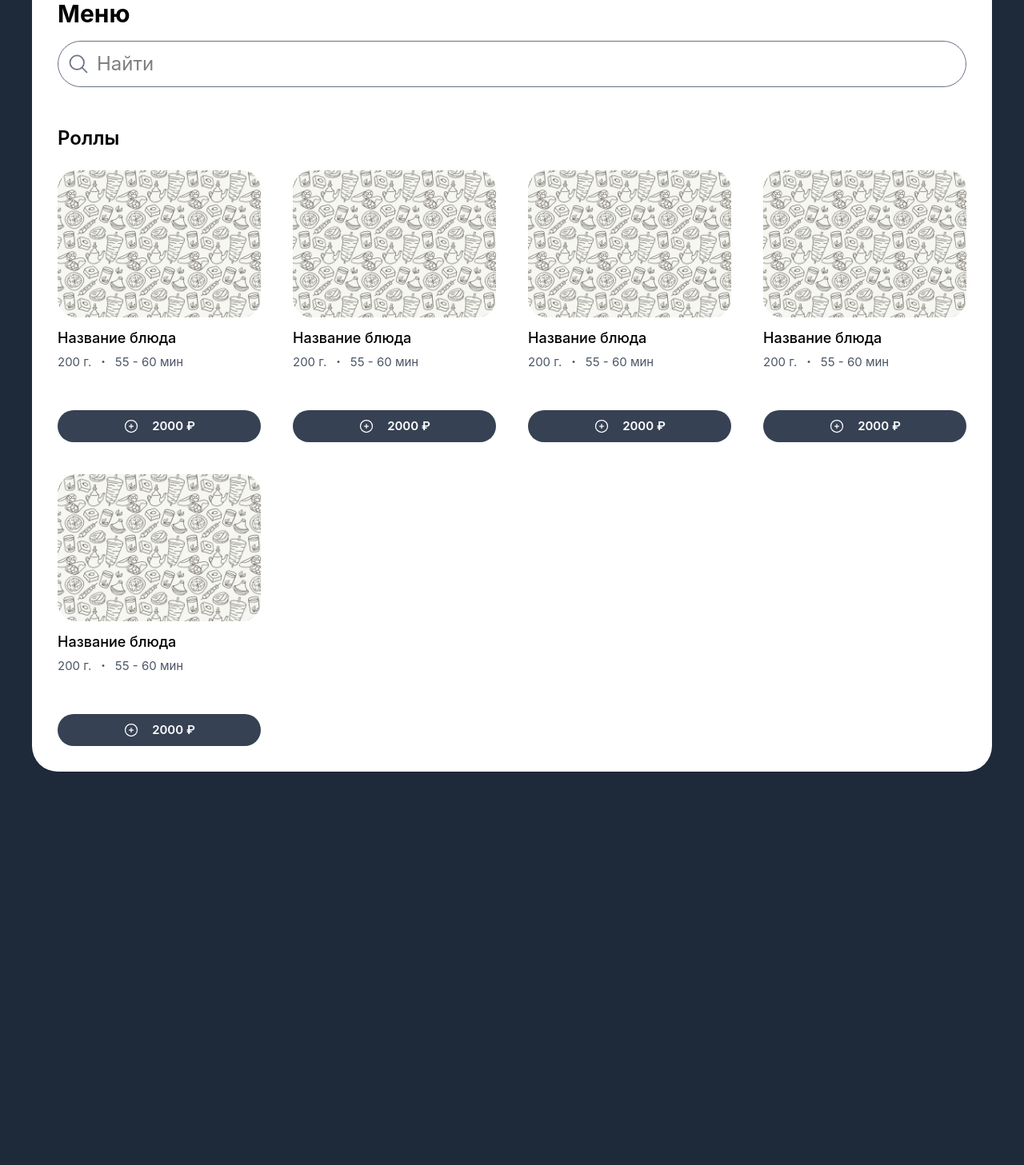
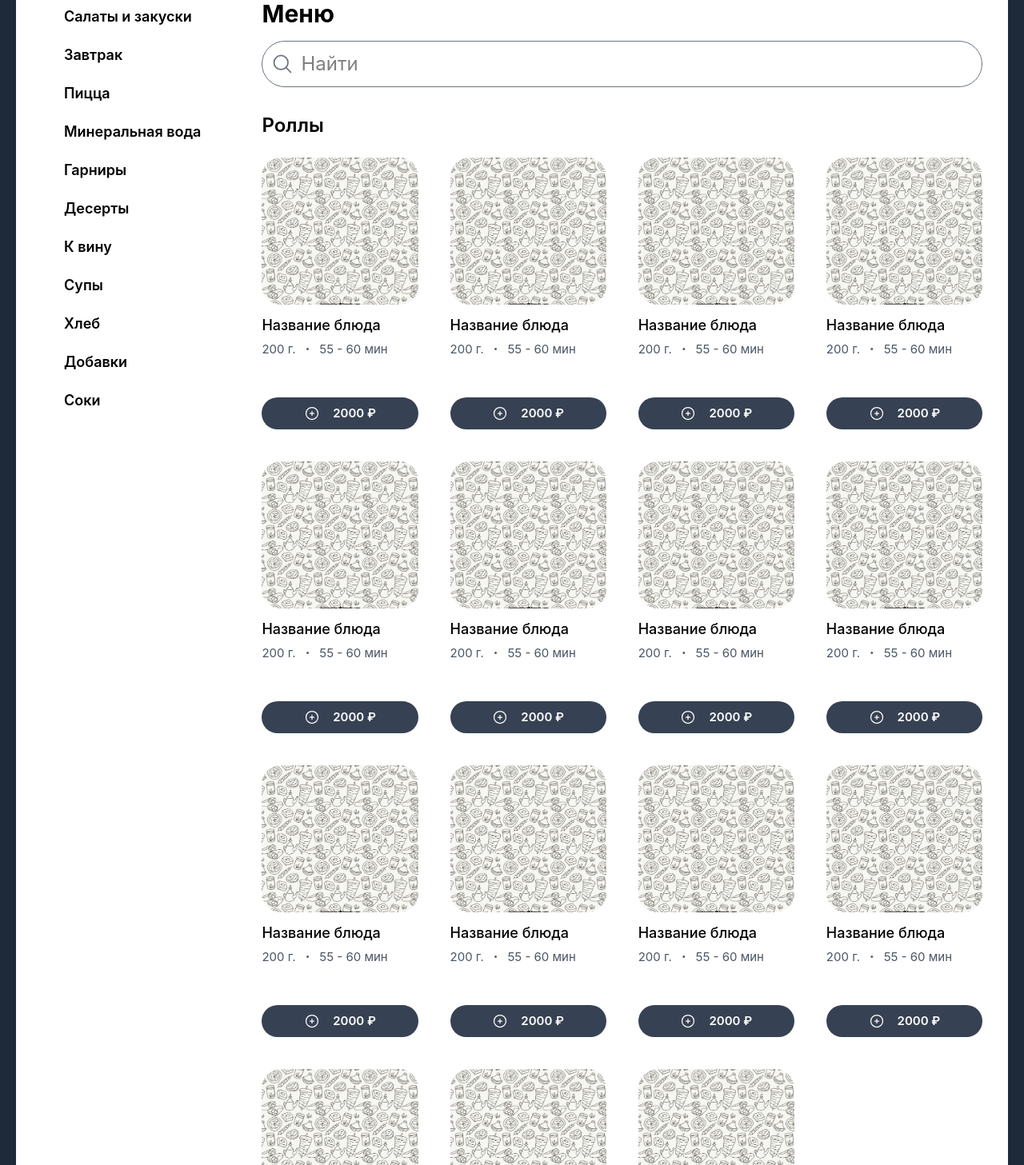
Before and after one commit to YummyABH/pizza, a Vue app: page / in a window 1280 px wide. Shown: the part 213-1670 px from the top of the page at 80% size. Before the commit the page ends 1278 px from the top, so only its background shows below. Built offline with nearby package versions, Linux system fonts and the light colour scheme; the HTML template or start-up script is replaced by a standard one.

Commit message:
feat(add MenuNav): добавлены блоки MenuNavigation и MenuNavigationSide

```diff
--- a/src/components/home/BaseMenu.vue
+++ b/src/components/home/BaseMenu.vue
@@ -1,17 +1,22 @@
 <script setup lang="ts">
-import ContentContainer from '../ContentContainer.vue'
 import SearchInput from '../ui/SearchInput.vue'
 import MenuList from './MenuList.vue'
+import MenuNavigation from './MenuNavigation.vue'
+import MenuNavigationSide from './MenuNavigationSide.vue'
 </script>
 
 <template>
   <div class="w-full pt-20 pb-25">
-    <ContentContainer>
-      <div class="bg-white py-8 px-8 max-md:px-6 max-md:py-6 rounded-4xl">
+    <div class="max-w-[1900px] mx-auto px-5 flex">
+      <MenuNavigationSide class="max-md:hidden" />
+      <div
+        class="bg-white rounded-r-4xl max-md:rounded-4xl py-8 px-8 max-md:px-6 max-md:py-6 w-full"
+      >
         <h1 class="mb-4 text-3xl font-bold">Меню</h1>
         <SearchInput />
+        <MenuNavigation />
         <MenuList />
       </div>
-    </ContentContainer>
+    </div>
   </div>
 </template>
--- a/src/components/home/MenuList.vue
+++ b/src/components/home/MenuList.vue
@@ -3,7 +3,7 @@ import MenuListCard from './MenuListCard.vue'
 </script>
 
 <template>
-  <div class="max-sm:pt-10 pt-12">
+  <div class="max-sm:pt-6 pt-8">
     <h2 class="mb-6 text-2xl font-semibold">Роллы</h2>
     <div
       class="w-full grid grid-cols-4 gap-10 max-xl:grid-cols-3 max-lg:grid-cols-2 max-sm:grid-cols-1"
@@ -13,6 +13,16 @@ import MenuListCard from './MenuListCard.vue'
       <MenuListCard />
       <MenuListCard />
       <MenuListCard />
+      <MenuListCard />
+      <MenuListCard />
+      <MenuListCard />
+      <MenuListCard />
+      <MenuListCard />
+      <MenuListCard />
+      <MenuListCard />
+      <MenuListCard />
+      <MenuListCard />
+      <MenuListCard />
     </div>
   </div>
 </template>
--- a/src/components/home/MenuListCard.vue
+++ b/src/components/home/MenuListCard.vue
@@ -3,7 +3,7 @@
 <template>
   <a href="#" class="cursor-pointer">
     <div class="h-46 mb-3 rounded-3xl overflow-hidden">
-      <img src="/public/pattern_food.jpg" alt="" class="w-full h-full object-cover" />
+      <img src="/pattern_food.jpg" alt="" class="w-full h-full object-cover" />
     </div>
     <div class="flex flex-col justify-between min-h-36 max-sm:min-h-30">
       <div class="">
--- /dev/null
+++ b/src/components/home/MenuNavigation.vue
@@ -0,0 +1,25 @@
+<script setup lang="ts">
+import { computed } from 'vue'
+import { useRoute } from 'vue-router'
+
+const route = useRoute()
+
+const styleMenuCategories = computed(() => (id: string) => {
+  return route.hash === id ? 'text-white bg-black' : 'bg-white text-black'
+})
+</script>
+
+<template>
+  <ul class="flex gap-3 overflow-x-scroll max-w-full pb-1 mt-4 md:hidden">
+    <li :class="styleMenuCategories('#3')" class="px-2 py-1 rounded-2xl min-w-max">блюдо</li>
+    <li class="min-w-max px-2 py-1 rounded-2xl">блюдо</li>
+    <li class="min-w-max px-2 py-1 rounded-2xl">блюдо</li>
+    <li class="min-w-max px-2 py-1 rounded-2xl">блюдо</li>
+    <li class="min-w-max px-2 py-1 rounded-2xl">блюдо</li>
+    <li class="min-w-max px-2 py-1 rounded-2xl">блюдо</li>
+    <li class="min-w-max px-2 py-1 rounded-2xl">блюдо</li>
+    <li class="min-w-max px-2 py-1 rounded-2xl">блюдо</li>
+    <li class="min-w-max px-2 py-1 rounded-2xl">Другое блюдо</li>
+    <li class="min-w-max px-2 py-1 rounded-2xl">Другое блюдо</li>
+  </ul>
+</template>
--- /dev/null
+++ b/src/components/home/MenuNavigationSide.vue
@@ -0,0 +1,35 @@
+<script setup lang="ts">
+import { computed } from 'vue'
+import { useRoute } from 'vue-router'
+
+const route = useRoute()
+
+const styleMenuCategories = computed(() => (id: string) => {
+  return route.hash === id ? 'text-white bg-black' : 'bg-white text-black'
+})
+</script>
+
+<template>
+  <section class="min-h-full bg-white rounded-l-4xl">
+    <ul
+      class="sticky top-0 pr-8 py-8 pl-12 max-lg:pl-4 max-lg:pr-4 flex flex-col gap-1 text-lg font-semibold"
+    >
+      <li
+        :class="styleMenuCategories('#3')"
+        class="cursor-pointer px-3 py-2 min-w-full rounded-3xl w-max"
+      >
+        Салаты и закуски
+      </li>
+      <li class="cursor-pointer px-3 py-2 rounded-3xl min-w-full w-max">Завтрак</li>
+      <li class="cursor-pointer px-3 py-2 rounded-3xl min-w-full w-max">Пицца</li>
+      <li class="cursor-pointer px-3 py-2 rounded-3xl min-w-full w-max">Минеральная вода</li>
+      <li class="cursor-pointer px-3 py-2 rounded-3xl min-w-full w-max">Гарниры</li>
+      <li class="cursor-pointer px-3 py-2 rounded-3xl min-w-full w-max">Десерты</li>
+      <li class="cursor-pointer px-3 py-2 rounded-3xl min-w-full w-max">К вину</li>
+      <li class="cursor-pointer px-3 py-2 rounded-3xl min-w-full w-max">Супы</li>
+      <li class="cursor-pointer px-3 py-2 rounded-3xl min-w-full w-max">Хлеб</li>
+      <li class="cursor-pointer px-3 py-2 rounded-3xl min-w-full w-max">Добавки</li>
+      <li class="cursor-pointer px-3 py-2 rounded-3xl min-w-full w-max">Соки</li>
+    </ul>
+  </section>
+</template>
```
